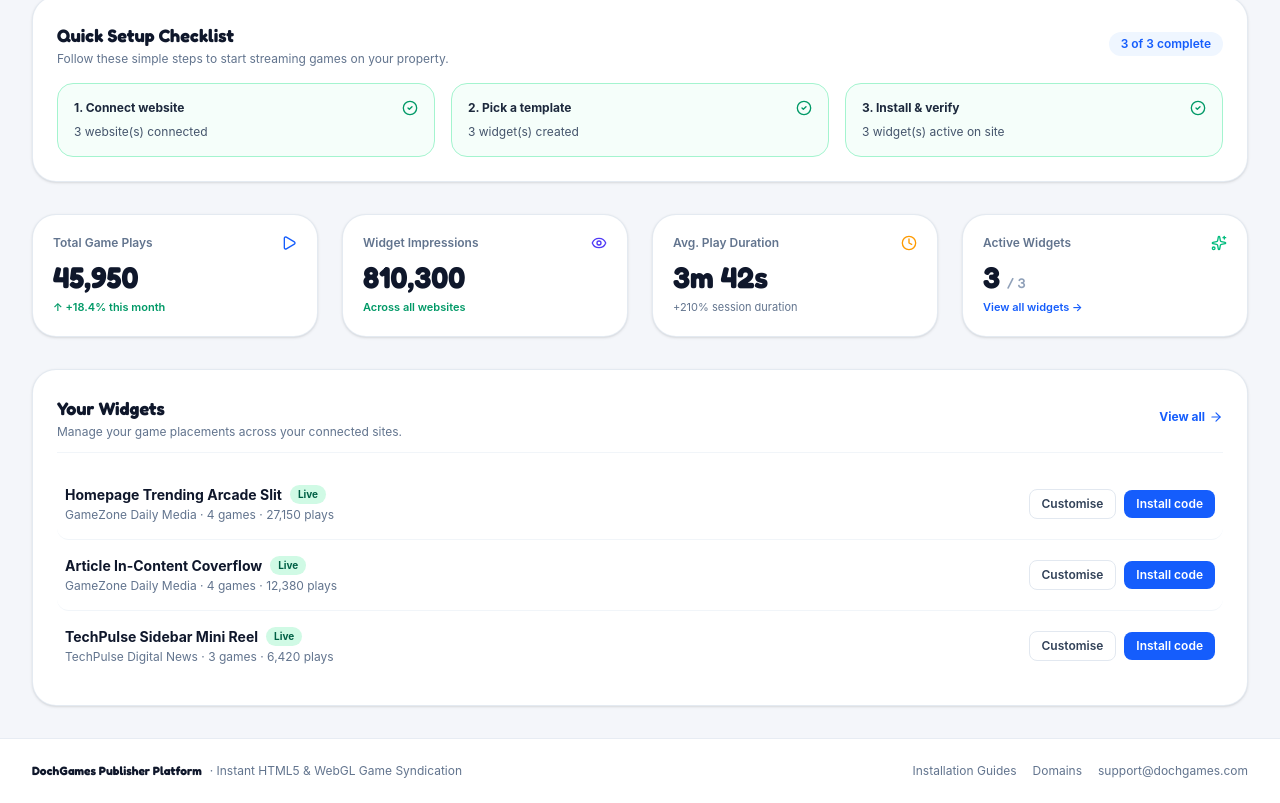
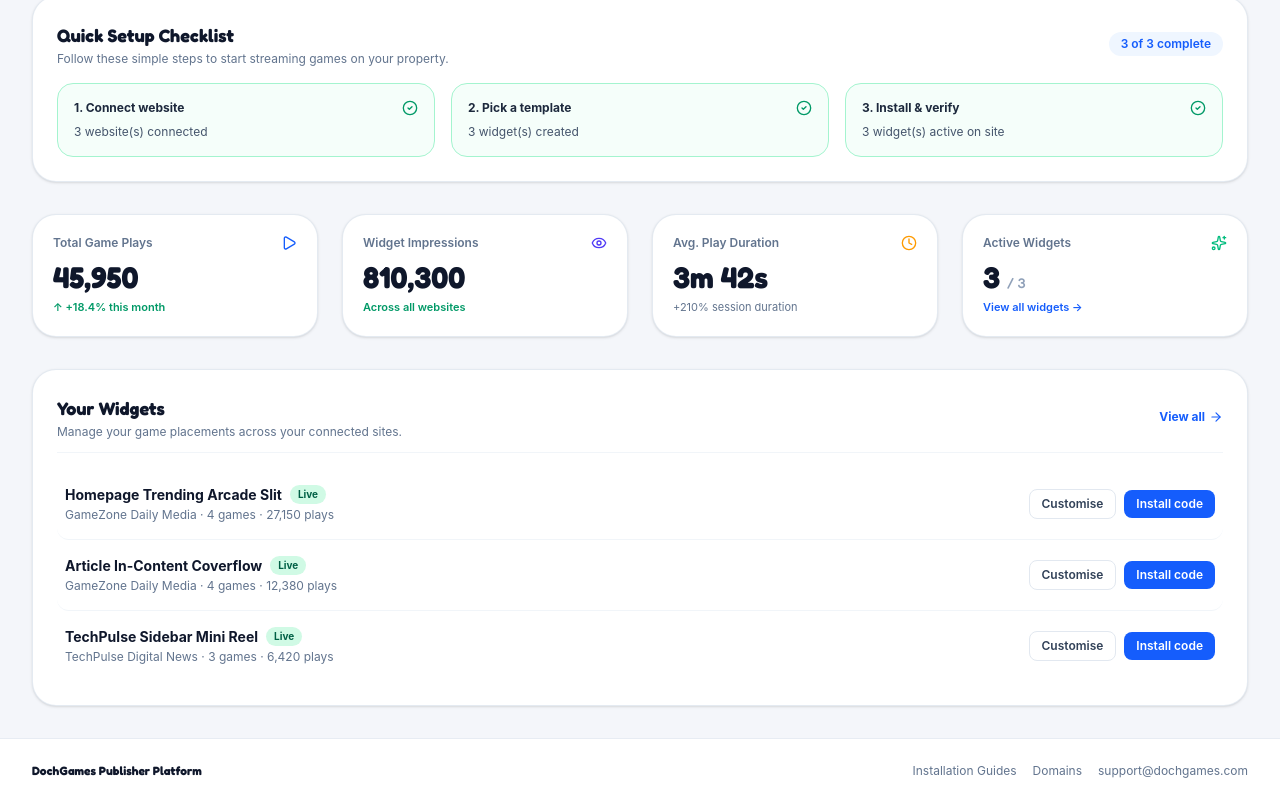
Before and after one commit to dochaseops-sys/dochgames-publisher, a React (Vite) app: page / in a window 1280 px wide. Shown: the part 453-1256 px from the top of the page. Built offline with nearby package versions, Linux system fonts and the light colour scheme.

Commit message:
style: remove Instant HTML5 & WebGL Game Syndication subtitle from footer

```diff
--- a/src/App.tsx
+++ b/src/App.tsx
@@ -204,7 +204,6 @@ export function App() {
         <div className="max-w-7xl mx-auto px-4 sm:px-6 lg:px-8 flex flex-col sm:flex-row items-center justify-between gap-3">
           <div className="flex items-center gap-2">
             <span className="font-display font-bold text-slate-900">DochGames Publisher Platform</span>
-            <span>· Instant HTML5 & WebGL Game Syndication</span>
           </div>
           <div className="flex items-center gap-4 text-xs text-slate-500">
             <button onClick={() => setCurrentView('help')} className="hover:text-blue-600 transition-colors">
```
